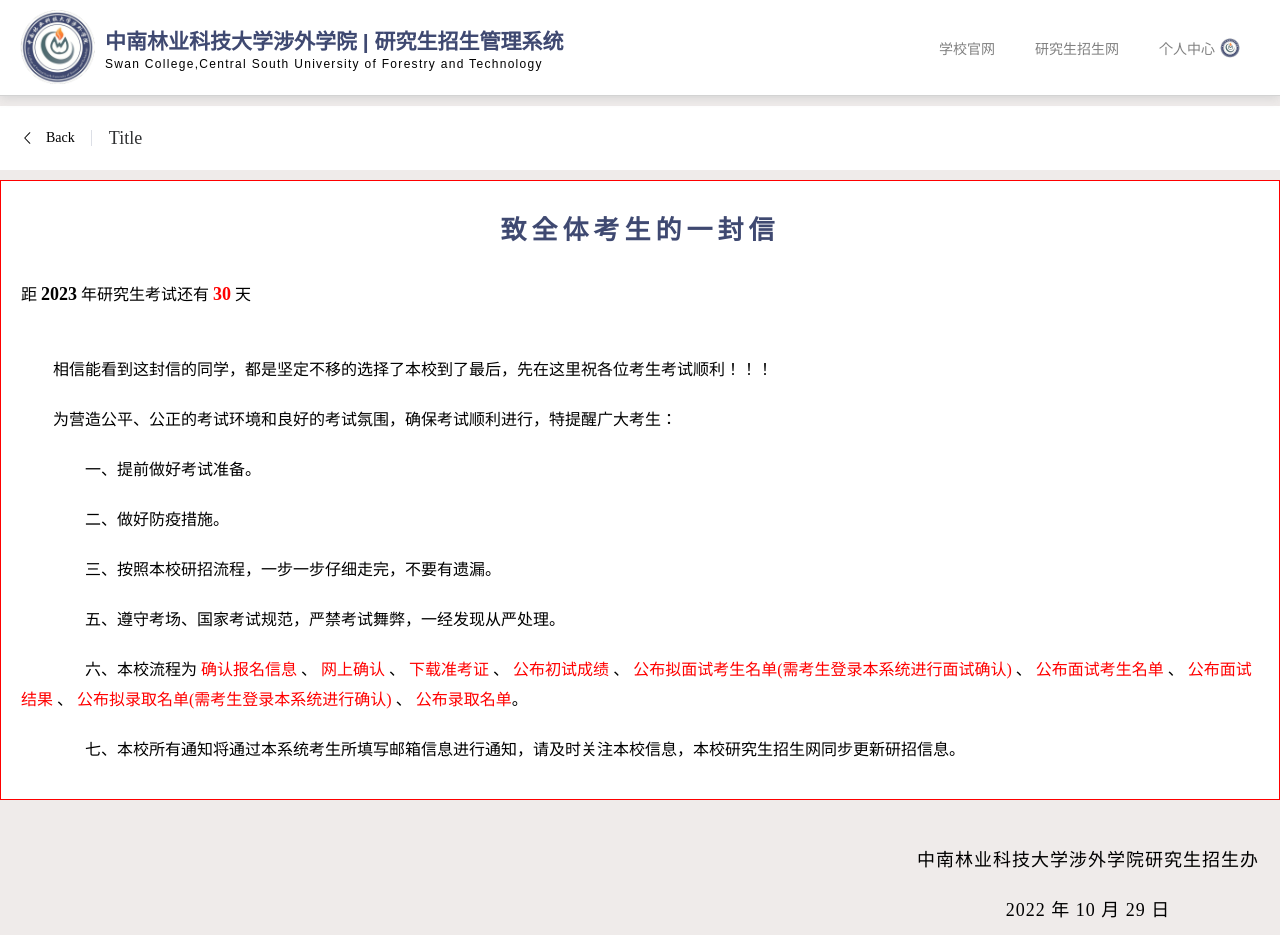
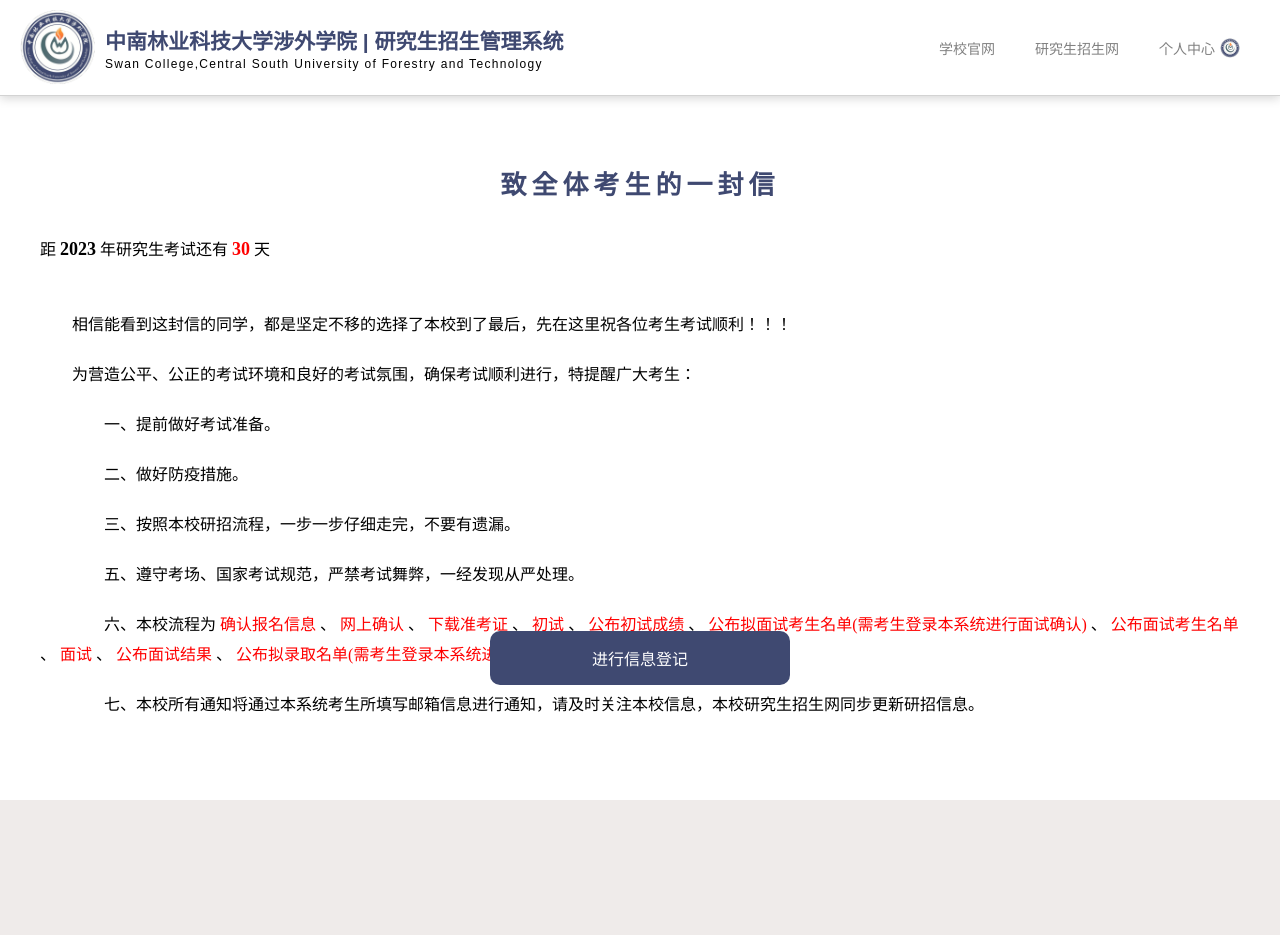
Before and after one commit to Anixuil/Graduate-student-enrollment-management-system, a Vue app in the folder packages/manager-system/: page / in a window 1280 px wide. After the commit the page ends 800 px from the top, so only its background shows below. Built offline with nearby package versions, Linux system fonts and the light colour scheme.

Commit message:
feat: 完善了index页面的内容

```diff
--- a/packages/manager-system/package.json
+++ b/packages/manager-system/package.json
@@ -16,6 +16,7 @@
         "@vitejs/plugin-vue": "^4.0.0",
         "axios": "^1.3.2",
         "element-plus": "^2.2.29",
+        "gsap": "^3.11.4",
         "pinia": "^2.0.30",
         "pinia-plugin-persist": "^1.0.0",
         "typescript": "^4.9.3",
--- a/packages/manager-system/src/components.d.ts
+++ b/packages/manager-system/src/components.d.ts
@@ -8,7 +8,11 @@ export {}
 declare module '@vue/runtime-core' {
   export interface GlobalComponents {
     Banner: typeof import('./components/index/banner/index.vue')['default']
+    Container: typeof import('./components/index/container/index.vue')['default']
+    ElCard: typeof import('element-plus/es')['ElCard']
     ElPageHeader: typeof import('element-plus/es')['ElPageHeader']
+    ElTimeline: typeof import('element-plus/es')['ElTimeline']
+    ElTimelineItem: typeof import('element-plus/es')['ElTimelineItem']
     HeadNav: typeof import('./components/headNav/index.vue')['default']
     PageHeader: typeof import('./components/headNav/pageHeader/index.vue')['default']
     RouterLink: typeof import('vue-router')['RouterLink']
--- a/packages/manager-system/src/components/index/banner/index.vue
+++ b/packages/manager-system/src/components/index/banner/index.vue
@@ -24,9 +24,11 @@
                 六、本校流程为 <span style="color: red">确认报名信息</span> 、
                 <span style="color: red">网上确认</span> 、
                 <span style="color: red">下载准考证</span> 、
+                <span style="color: red">初试</span> 、
                 <span style="color: red">公布初试成绩</span> 、
                 <span style="color: red">公布拟面试考生名单(需考生登录本系统进行面试确认)</span> 、
                 <span style="color: red">公布面试考生名单</span> 、
+                <span style="color: red">面试</span> 、
                 <span style="color: red">公布面试结果</span> 、
                 <span style="color: red">公布拟录取名单(需考生登录本系统进行确认)</span> 、
                 <span style="color: red">公布录取名单</span>。
@@ -39,6 +41,8 @@
                 <span>2022 年 10 月 29 日</span>
             </p>
         </div>
+
+        <slot> </slot>
     </div>
 </template>
 
@@ -46,6 +50,9 @@
 
 <style scoped lang="scss">
 .banner-box {
+    height: calc(100vh - 96px - 64px);
+    position: relative;
+
     .banner-title {
         font-size: 26px;
         font-weight: bold;
@@ -57,6 +64,8 @@
     }
 
     .banner-container {
+        overflow: hidden;
+
         & > span {
             font-size: 16px;
             display: inline-block;
--- /dev/null
+++ b/packages/manager-system/src/components/index/container/index.vue
@@ -0,0 +1,120 @@
+<template>
+    <div class="container-box">
+        <div class="container-title">
+            <span>研招进展</span>
+        </div>
+        <el-timeline>
+            <el-timeline-item
+                v-for="item in timeArr"
+                :timestamp="item.timestamp"
+                :placement="item.placement"
+                :key="item.id"
+            >
+                <el-card>
+                    <div class="card-item">
+                        <div class="time-left">
+                            <h3>{{ item.title }}</h3>
+                            <p>{{ item.intro }}</p>
+                        </div>
+                    </div>
+                </el-card>
+            </el-timeline-item>
+        </el-timeline>
+    </div>
+</template>
+
+<script setup lang="ts">
+const timeArr = ref([
+    {
+        id: 1,
+        title: '确认报名信息',
+        intro: '点击右边按钮进入相应操作页面',
+        placement: 'top',
+        timestamp: '2022/11/01'
+    },
+    {
+        id: 2,
+        title: '网上确认',
+        intro: '点击右边按钮进入相应操作页面',
+        placement: 'top',
+        timestamp: '2022/11/11'
+    },
+    {
+        id: 3,
+        title: '下载准考证',
+        intro: '点击右边按钮进入相应操作页面',
+        placement: 'top',
+        timestamp: '2022/12/18'
+    },
+    {
+        id: 4,
+        title: '初试',
+        intro: '点击右边按钮进入相应操作页面',
+        placement: 'top',
+        timestamp: '2022/12/28'
+    }
+])
+</script>
+
+<style scoped lang="scss">
+.container-box {
+    margin-top: 50px;
+    min-height: calc(100vh - 96px - 84px);
+
+    .container-title {
+        width: 100%;
+        text-align: center;
+        background-color: rgb(63 73 113);
+        border-radius: 5px;
+        margin-bottom: 50px;
+        user-select: none;
+
+        span {
+            font-size: 26px;
+            font-weight: bold;
+            color: white;
+            letter-spacing: 10px;
+            line-height: 50px;
+        }
+    }
+
+    .el-card {
+        cursor: pointer;
+        user-select: none;
+        transition: all 0.3s ease;
+
+        .card-item {
+            display: flex;
+            justify-content: flex-start;
+            align-items: center;
+
+            .time-left {
+                transition: all 0.3s ease;
+
+                h3 {
+                    font-size: 20px;
+                    line-height: 50px;
+                }
+
+                p {
+                    color: gray;
+                }
+            }
+        }
+
+        &:hover {
+            border: 1px solid rgb(63 73 113);
+        }
+
+        box-shadow: inset 0 0 0 rgb(63 73 113);
+
+        &:active {
+            box-shadow: inset 0 0 2px rgb(63 73 113);
+
+            & .time-left {
+                transform: scale(0.95);
+            }
+        }
+    }
+}
+</style>
--- a/packages/manager-system/src/router/index.ts
+++ b/packages/manager-system/src/router/index.ts
@@ -32,8 +32,9 @@ const router = createRouter({
 })
 
 const store = usePageHeader(pinia)
-router.beforeEach((to, from) => {
-    if (to.name === 'login') {
+const pageHeaderArr = ['login', 'index']
+router.beforeEach(to => {
+    if (pageHeaderArr.findIndex(item => item === to.name) !== -1) {
         store.changePageHeaderStatus(false)
     } else {
         store.changePageHeaderStatus(true)
--- a/packages/manager-system/src/views/index/index.vue
+++ b/packages/manager-system/src/views/index/index.vue
@@ -1,11 +1,28 @@
 <template>
-    <div class="index-box">
-        <Banner></Banner>
+    <div class="index-box" ref="wrapper">
+        <Banner>
+            <div class="btn" @click="gotoMenu">
+                <span>进行信息登记</span>
+            </div>
+        </Banner>
+        <Container></Container>
     </div>
 </template>
 
 <script setup lang="ts">
 import Banner from '@/components/index/banner/index.vue'
+import Container from '@/components/index/container/index.vue'
+import gsap from 'gsap'
+const wrapper = ref()
+const gotoMenu = () => {
+    nextTick(() => {
+        gsap.to(wrapper.value, {
+            scrollTop: wrapper.value.offsetHeight,
+            duration: 1,
+            ease: 'expo.out'
+        })
+    })
+}
 </script>
 
 <style scoped lang="scss">
@@ -13,10 +30,39 @@ import Banner from '@/components/index/banner/index.vue'
     margin: 0 auto;
     min-width: 1000px;
     max-width: 1600px;
-    border: 1px solid red;
     background-color: white;
-    min-height: calc(100vh - (96px + 84px));
+    height: calc(100vh - 96px);
+    overflow-y: auto;
     box-sizing: border-box;
-    padding: 0 20px;
+    border: 40px solid white;
+
+    &::-webkit-scrollbar {
+        width: 0;
+    }
+
+    .btn {
+        width: 300px;
+        text-align: center;
+        box-sizing: border-box;
+        padding: 15px 20px;
+        background-color: rgb(63 73 113);
+        color: white;
+        border-radius: 10px;
+        transition: all 0.3s ease;
+        cursor: pointer;
+        position: absolute;
+        bottom: 10%;
+        left: 50%;
+        transform: translate(-50%, -50%);
+        user-select: none;
+
+        &:hover {
+            background-color: rgb(44 52 83);
+        }
+
+        &:active {
+            background-color: rgb(23 28 47);
+        }
+    }
 }
 </style>
```
Also changed, not shown: 1 other file (tests, documents, lock files or other folders).
